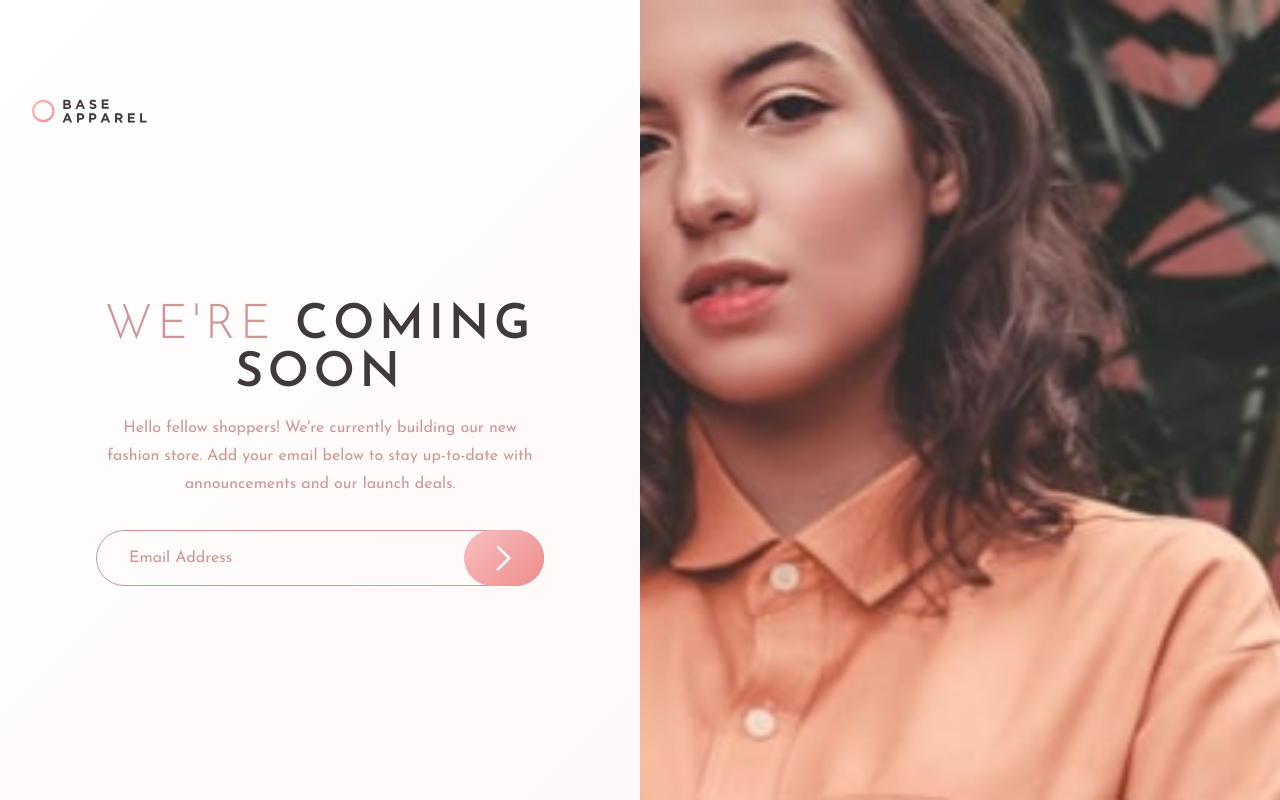
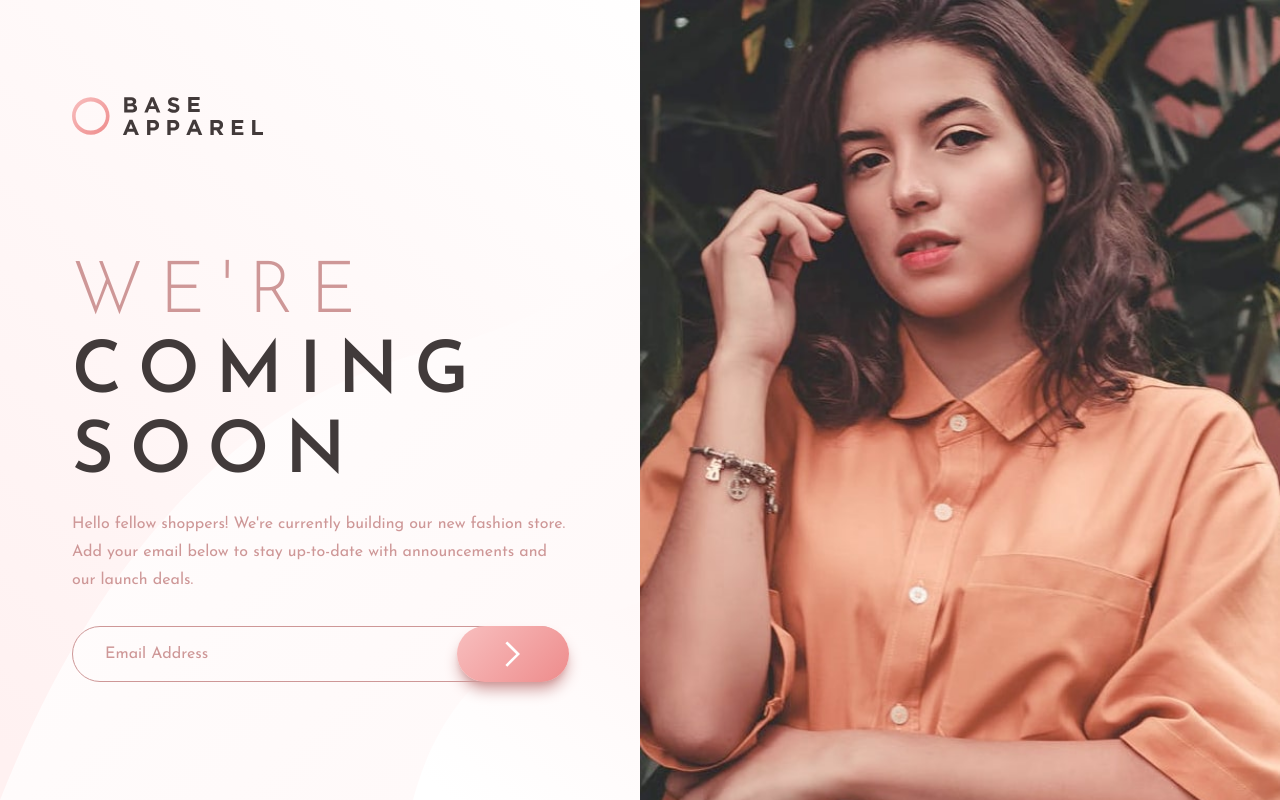
Before and after one commit to john-mirage/base-apparel-coming-soon, a website built with Vite: page index.html in a window 1280 px wide. Built offline with nearby package versions, Linux system fonts and the light colour scheme.

Commit message:
feat: finish basic project

```diff
--- a/index.html
+++ b/index.html
@@ -11,12 +11,11 @@
         <title>Base Apparel Coming Soon</title>
     </head>
 
-    <body class="w-full min-h-screen gradient-white">
+    <body class="flex flex-col justify-start items-start lg:flex-row lg:items-stretch w-full min-h-screen gradient-white">
 
-        <main class="grid grid-cols-1 lg:grid-cols-2 w-full">
-
-            <header class="container m-auto p-8">
-                <svg class="w-auto h-6" xmlns="http://www.w3.org/2000/svg" viewBox="0 0 158 33">
+        <div class="w-full lg:w-1/2 2xl:w-[55%] lg:flex lg:flex-col lg:bg-pattern-desktop lg:bg-no-repeat lg:bg-cover">
+            <header class="max-w-lg lg:max-w-xl m-auto p-8 lg:pt-24 lg:pb-0 lg:px-10 w-full lg:flex-shrink-0 lg:flex-grow-0">
+                <svg class="w-auto h-8 lg:h-10" xmlns="http://www.w3.org/2000/svg" viewBox="0 0 158 33">
                     <defs>
                         <linearGradient id="a" x1="0%" y1="0%" y2="100%"><stop offset="0%" stop-color="#F8BFBF"/>
                             <stop offset="100%" stop-color="#EE8B8B"/>
@@ -29,23 +28,24 @@
                 </svg>
             </header>
 
-            <img class="w-full lg:row-span-2 lg:h-screen lg:object-cover" src="src/assets/images/hero-mobile.jpg" alt="Woman">
+            <div class="w-full h-auto pt-[56.25%] bg-hero-mobile bg-no-repeat bg-cover bg-left-top lg:hidden"></div>
 
-            <section class="max-w-lg m-auto w-full px-8 my-20">
-                <h1 class="mb-4 text-center text-5xl text-dark-grayish-red font-semibold tracking-widest uppercase"><span class="text-desaturated-red font-light">we're </span>coming soon</h1>
-                <p class="mb-8 text-center text-base leading-7 text-desaturated-red font-normal">Hello fellow shoppers! We're currently building our new fashion store. Add your email below to stay up-to-date with announcements and our launch deals.</p>
-
+            <section class="max-w-lg lg:max-w-xl m-auto w-full px-8 lg:px-10 my-20 lg:flex-1 lg:flex lg:flex-col lg:justify-center">
+                <h1 class="mb-4 text-center lg:text-left text-5xl lg:text-7xl text-dark-grayish-red font-semibold tracking-[1rem] lg:leading-[5rem] uppercase"><span class="text-desaturated-red font-light">we're </span>coming soon</h1>
+                <p class="mb-8 text-center lg:text-left text-base leading-7 text-desaturated-red font-normal">Hello fellow shoppers! We're currently building our new fashion store. Add your email below to stay up-to-date with announcements and our launch deals.</p>
                 <div class="relative w-full h-14">
-                    <input class="w-full h-full px-8 rounded-full bg-transparent border-desaturated-red border placeholder:text-desaturated-red" placeholder="Email Address" type="text">
-                    <button class="flex absolute top-0 right-0 w-20 h-full rounded-full gradient-orange">
+                    <input class="w-full h-full px-8 rounded-full bg-transparent border-desaturated-red border text-dark-grayish-red outline-dark-grayish-red placeholder:text-desaturated-red" placeholder="Email Address" type="text">
+                    <button class="group flex absolute top-0 right-0 overflow-hidden w-20 lg:w-28 h-full rounded-full gradient-orange shadow-desaturated-red shadow-lg translate-x-px">
                         <svg class="w-4 h-auto m-auto" xmlns="http://www.w3.org/2000/svg" viewBox="0 0 12 20">
                             <path fill="none" stroke="#FFF" stroke-width="2" d="M1 1l8.836 8.836L1 18.671"/>
                         </svg>
+                        <div class="absolute top-0 left-0 w-full h-full bg-white opacity-0 transition-opacity group-hover:opacity-40"></div>
                     </button>
                 </div>
             </section>
+        </div>
 
-        </main>
+        <div class="hidden lg:block lg:w-1/2 2xl:w-[45%] lg:bg-hero-desktop lg:bg-no-repeat lg:bg-cover lg:bg-top"></div>
 
         <script type="module" src="/src/main.ts"></script>
     </body>
```
